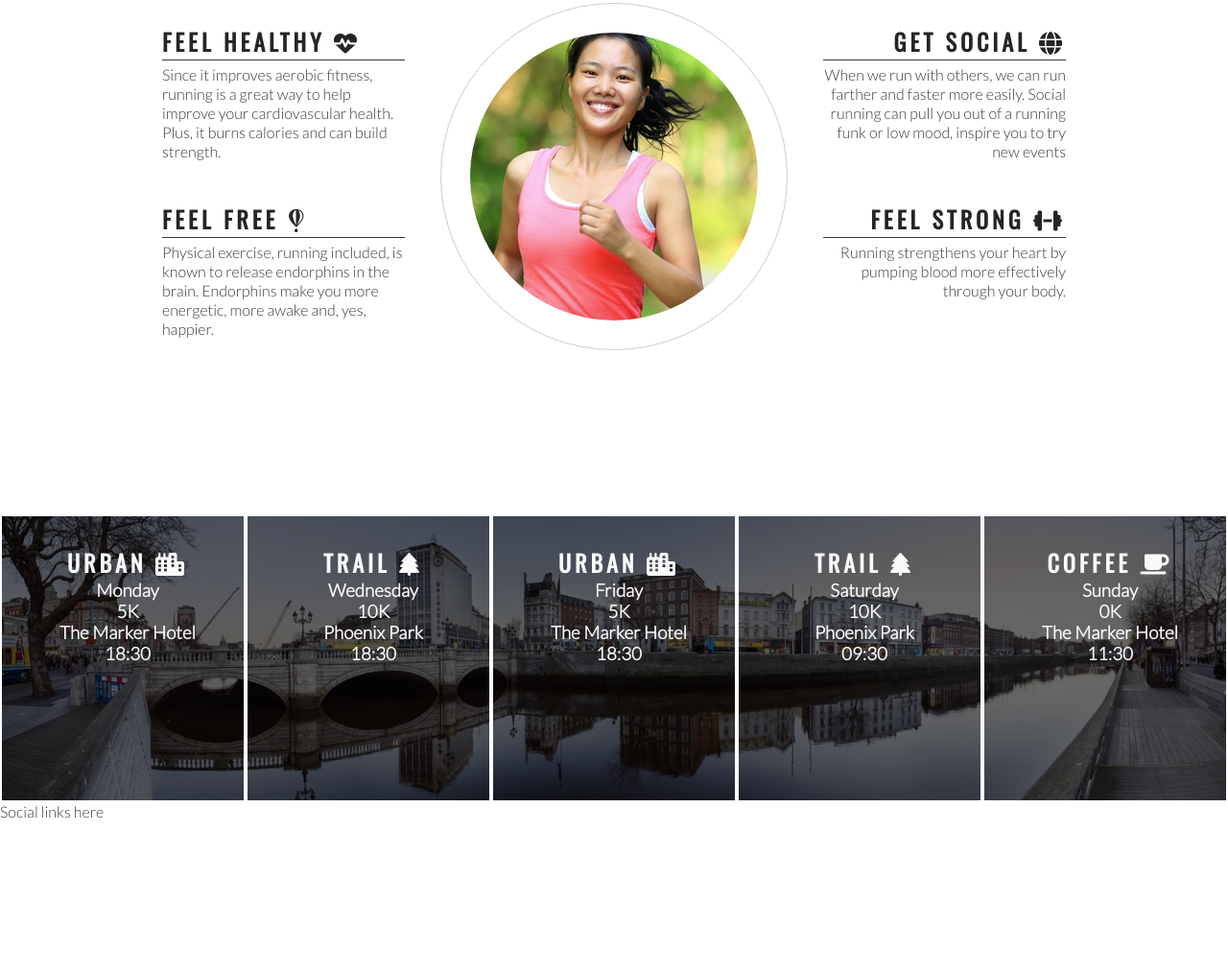
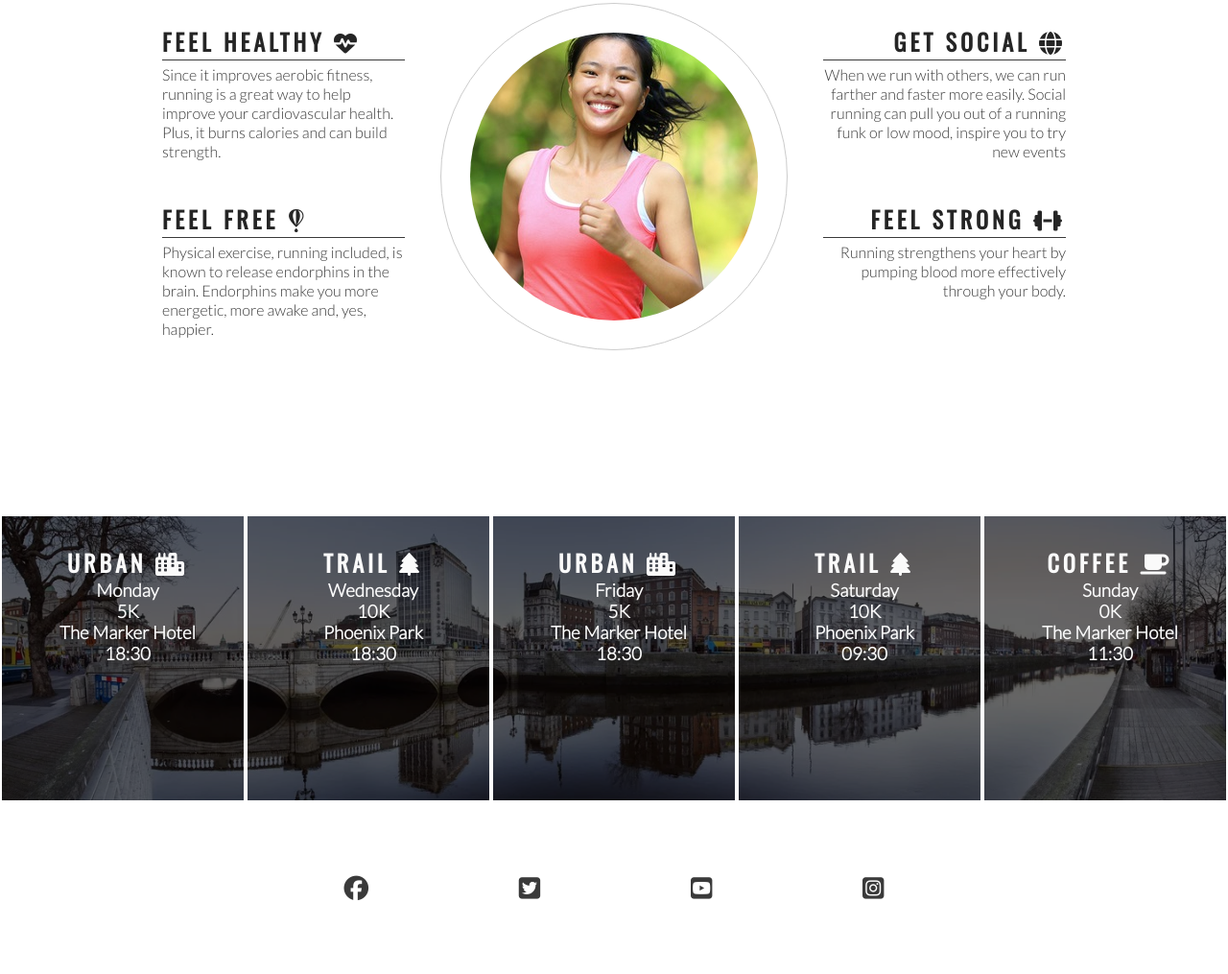
Before and after one commit to ChrisCherng/love-running, a plain HTML site: page index.html in a window 1280 px wide. Shown: the part 759-1774 px from the top of the page at 96% size. Before the commit the page ends 1614 px from the top, so only its background shows below. Drawn offline with nearby package versions, Linux system fonts and the light colour scheme.

Commit message:
Add footer social network links

```diff
--- a/assets/css/style.css
+++ b/assets/css/style.css
@@ -216,3 +216,24 @@ hr {
 #times h2 {
     color: #fafafa;
 }
+
+/* footer */
+
+footer {
+    height: 150px;
+}
+
+.social-networks {
+    text-align: center;
+}
+
+.social-networks > li {
+    display: inline;
+}
+
+.social-networks i {
+    font-size: 160%;
+    margin: 1%;
+    padding: 5%;
+    color: #3a3a3a;
+}
--- a/index.html
+++ b/index.html
@@ -115,7 +115,20 @@
         </div>
     </section>
     <footer>
-        Social links here
+        <ul class="social-networks">
+            <li>
+                <a href="https://facebook.com" target="_blank" rel="noopener" aria-label="Visit out Facebook page (opens in a new tab)"><i class="fab fa-facebook"></i></a>
+            </li>
+            <li>
+                <a href="https://twitter.com" target="_blank" rel="noopener" aria-label="Visit out Twitter page (opens in a new tab)"><i class="fab fa-twitter-square"></i></a>
+            </li>
+            <li>
+                <a href="https://youtube.com" target="_blank" rel="noopener" aria-label="Visit out YouTube page (opens in a new tab)"><i class="fab fa-youtube-square"></i></a>
+            </li>
+            <li>
+                <a href="https://instagram.com" target="_blank" rel="noopener" aria-label="Visit out Instagram page (opens in a new tab)"><i class="fab fa-instagram-square"></i></a>
+            </li>
+        </ul>
     </footer>
 
     <!-- font awesome script -->
```
